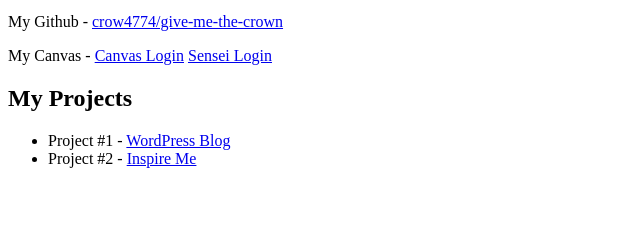
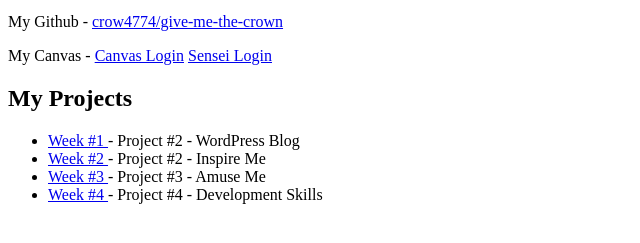
Before and after one commit to crow4774/give-me-the-crown, a plain HTML site: page bacs200/index.html in a window 1280 px wide. Shown: the part 101-344 px from the top of the page, without its empty margins (0-640 px from the left). Drawn offline with Linux system fonts and the light colour scheme.

Commit message:
Update index.html

```diff
--- a/bacs200/index.html
+++ b/bacs200/index.html
@@ -28,18 +28,31 @@
     </p>
 
 
-    <h2>My Projects</h2>
+   <h2>My Projects</h2>
     <ul>
         <li>
-            Project #1 - <a href="https://givemethecrown.com/sample-page/">
-                WordPress Blog
+            <a href="01">
+                Week #1
             </a>
+            - Project #2 - WordPress Blog
         </li>
         <li>
-            Project #2 -
-            <a href="02/index.html">
-                Inspire Me
+            <a href="02">
+                Week #2
             </a>
+            - Project #2 - Inspire Me
+        </li>
+        <li>
+            <a href="03">
+                Week #3
+            </a>
+            - Project #3 - Amuse Me
+        </li>
+        <li>
+            <a href="04">
+                Week #4
+            </a>
+            - Project #4 - Development Skills
         </li>
     </ul>
 
```
